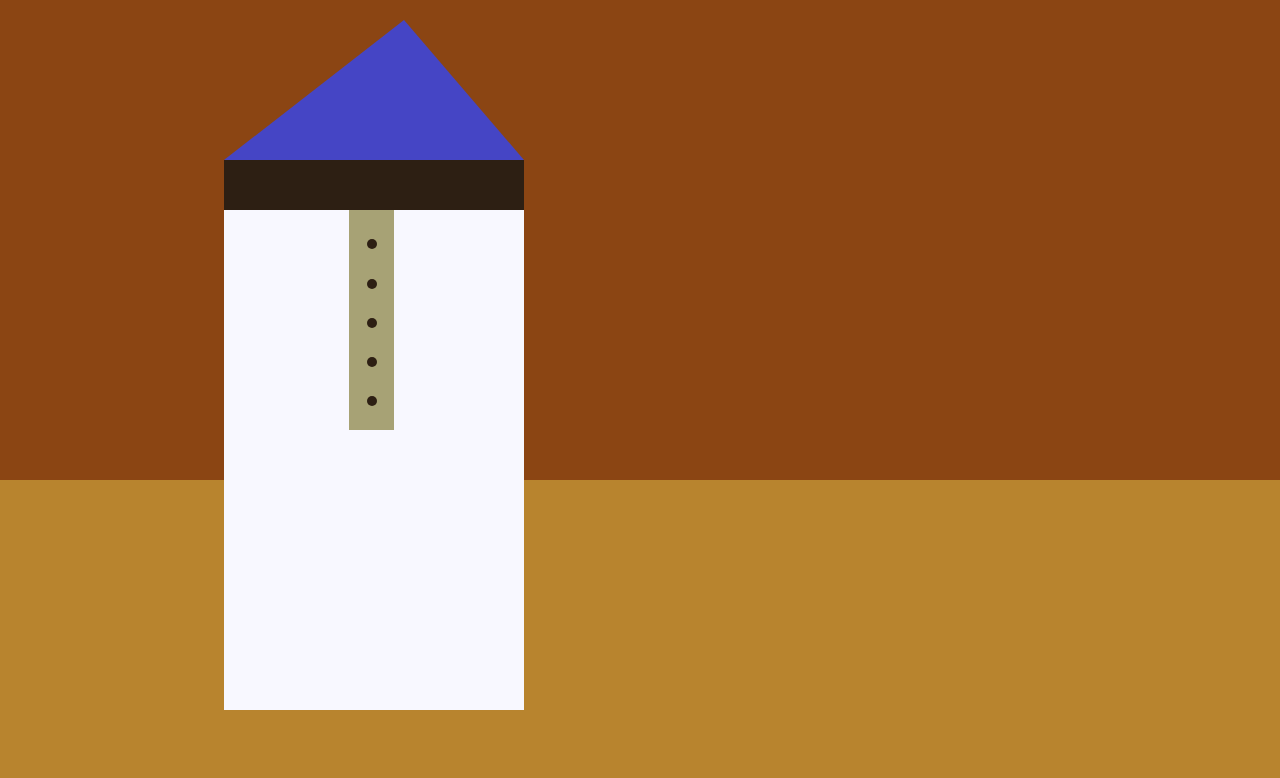
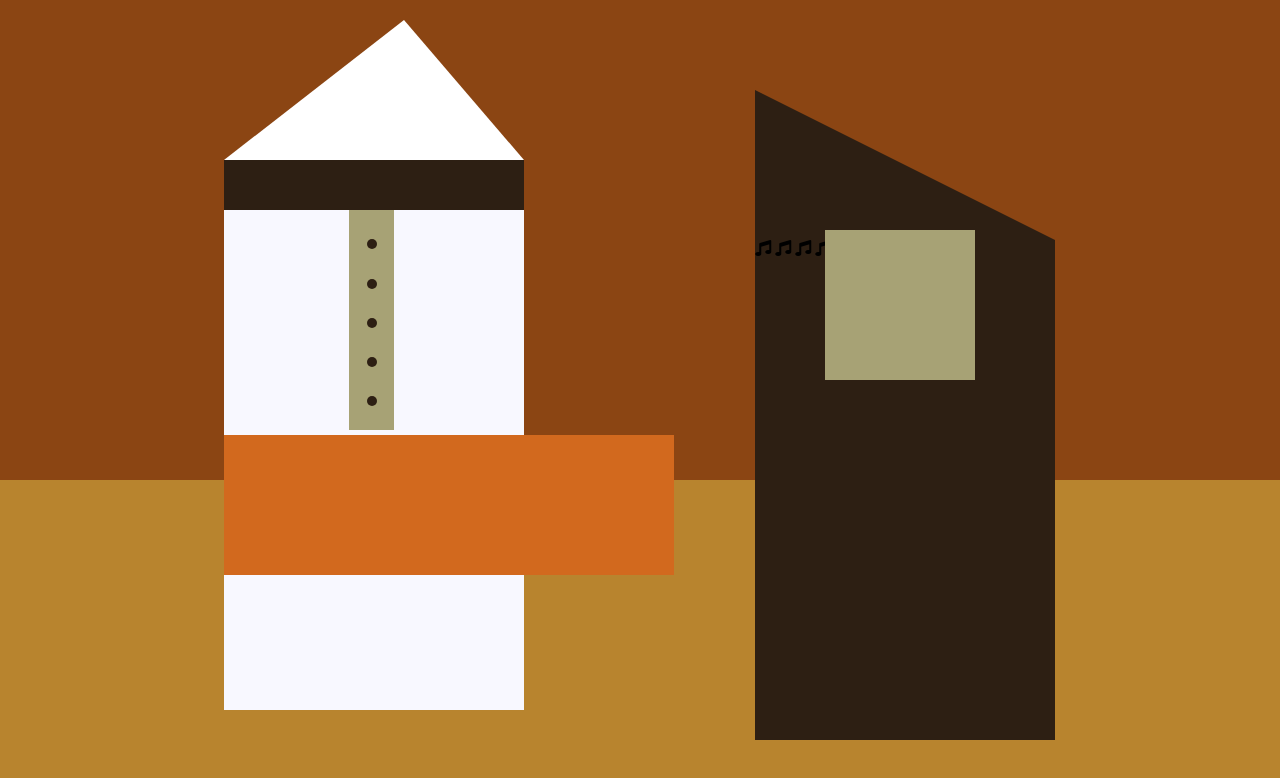
Before and after one commit to nikolas-AI/Picasso-painting-I, a plain HTML site: page index.html in a window 1280 px wide. Drawn offline with Linux system fonts and the light colour scheme.

Commit message:
characters

```diff
--- a/index.html
+++ b/index.html
@@ -25,6 +25,19 @@
             </div>
             <div id="tan-table"></div>
         </div>
+        <div id="black-character">
+            <div id="black-hat"></div>
+            <div id="gray-mask">
+                <div class="eyes left"></div>
+                <div class="eyes right"></div>
+            </div>
+            <div id="white-paper">
+                <i class="fas fa-music"></i>
+                <i class="fas fa-music"></i>
+                <i class="fas fa-music"></i>
+                <i class="fas fa-music"></i>
+            </div>
+        </div>
     </div>
 </body>
 </html>
--- a/styles.css
+++ b/styles.css
@@ -1,5 +1,6 @@
 body {
     background-color: rgb(184, 132, 46);
+    box-sizing: border-box;
 }
 
 #back-wall {
@@ -29,7 +30,7 @@ body {
     height: 0px;
     border-style: solid;
     border-width: 0px 120px 140px 180px;
-    border-color: transparent transparent rgb(69, 69, 197)  transparent;
+    border-color: transparent transparent rgb(255, 255, 255)  transparent;
   }
 
   #black-mask {
@@ -50,9 +51,9 @@ body {
     width: 15%;
     height: 40%;
     background-color: rgb(167, 162, 117);
-  }
+}
 
-  .black-dot {
+.black-dot {
     display: block;
     margin: auto;
     margin-top: 65%;
@@ -60,4 +61,43 @@ body {
     height: 10px;
     background-color: rgb(45, 31, 19);
     border-radius: 50%;
+}
+
+#tan-table {
+    position: absolute;
+    top: 275px;
+    left: 15;
+    z-index: 1;
+    width: 450px;
+    height: 140px;
+    background-color: #d2691e;
   }
+
+  #black-character {
+    position: absolute;
+    top: 30%;
+    left: 59%;
+    width: 300px;
+    height: 500px;
+    background-color: rgb(45, 31, 19);
+  }
+
+  #black-hat {
+    position: absolute;
+    top: -150px;
+    left: 0;
+    width: 0;
+    height: 0;
+    border-style: solid;
+    border-width: 150px 0 0 300px;
+    border-color: transparent transparent transparent rgb(45, 31, 19);
+  }
+
+  #gray-mask {
+    position: absolute;
+    top: -10px;
+    left: 70px;
+    width: 150px;
+    height: 150px;
+    background-color: rgb(167, 162, 117);
+  }
```
